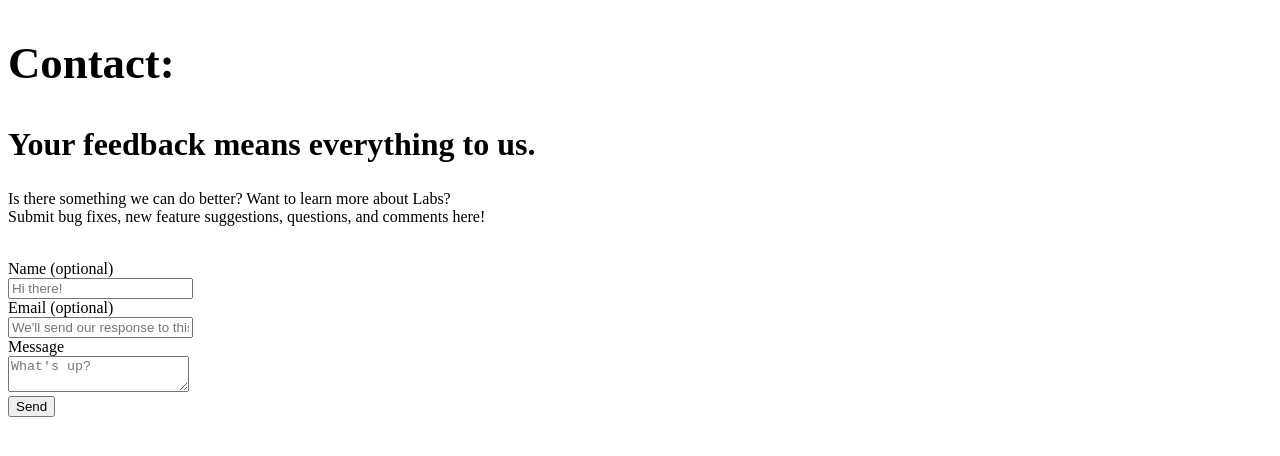
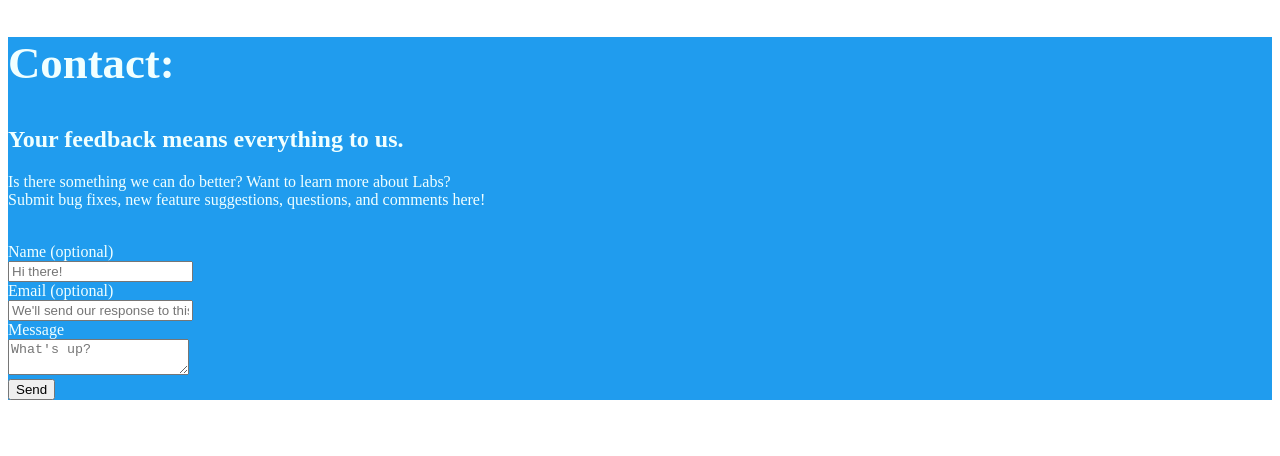
Before and after one commit to pennlabs/website-2020-01, a Next.js app: page /splash_sections/contact in a window 1280 px wide. Shown: the top 456 px of the page. Built offline with nearby package versions, Linux system fonts and the light colour scheme.

Commit message:
Set section colours

```diff
--- a/pages/splash_sections/contact.js
+++ b/pages/splash_sections/contact.js
@@ -1,11 +1,11 @@
 const Contact = (props) => (
   <div>
-    <section className="section">
+    <section className="section" style={{backgroundColor: "#209CEE", color:"azure"}}>
       <div className="container">
-        <h1 className="title has-text-weight-bold" style={{fontSize:"2.8rem"}}>
+      <h1 className="title has-text-weight-bold" style={{color: "azure", fontSize:"2.8rem"}}>
           Contact:
         </h1>
-        <h2 className="subtitle" style={{fontSize:"2rem"}}>
+        <h2 className="subtitle" style={{color: "azure"}}>
           Your feedback means everything to us.
         </h2>
         <p>
```
